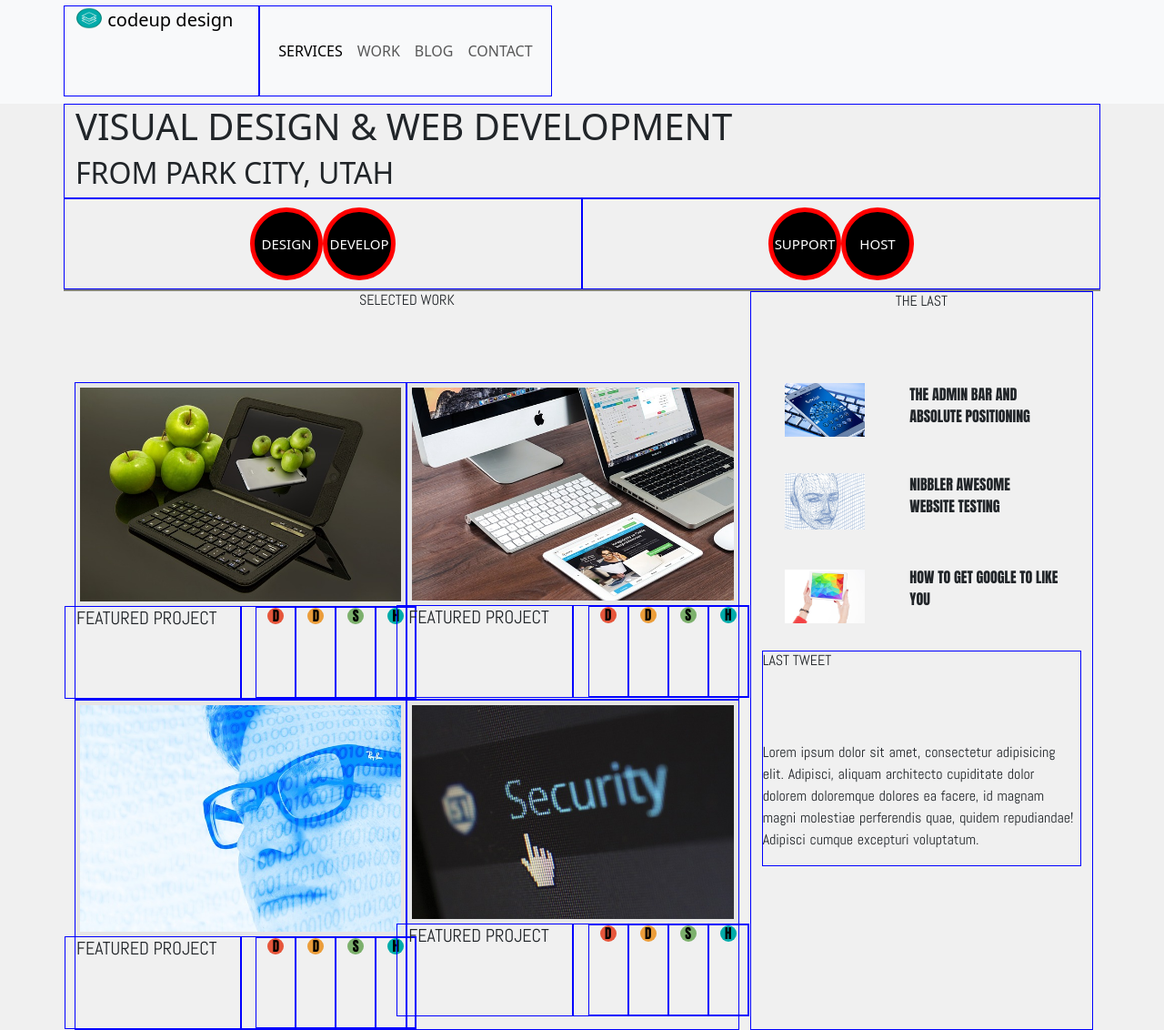
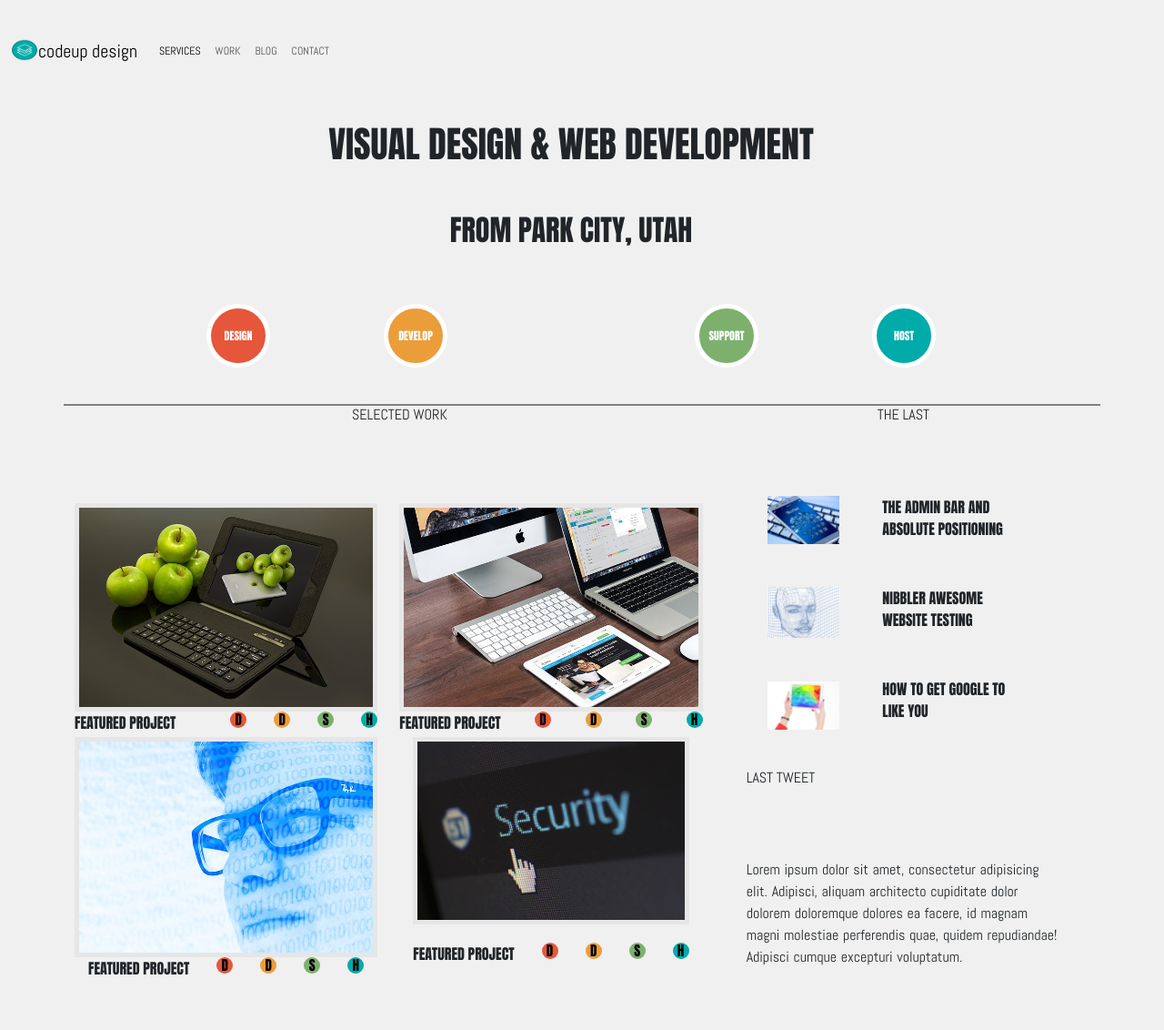
Before and after one commit to mark19242/Codeup-Design-Project, a plain HTML site: page Codeup Design Project.html in a window 1280 px wide. Shown: the part 2-1134 px from the top of the page at 91% size. After the commit the page ends 1082 px from the top, so only its background shows below. Drawn offline with nearby package versions, Linux system fonts and the light colour scheme.

Commit message:
did more work

```diff
--- a/CSS/codeup-design-project.css
+++ b/CSS/codeup-design-project.css
@@ -3,44 +3,76 @@
 @import url('https://fonts.googleapis.com/css2?family=Anton&display=swap');
 @import url('https://fonts.googleapis.com/css2?family=Abel&display=swap');
 
-body {
+.body {
     background-color: #f0f0f0;
 }
-
+.row {
+    min-height: 100px;
+    width: 100%;
+}
+.col {
+    width: 100%;
+}
+.col.left {
+    width: calc(50% - 50px);
+}
+.col.right {
+    padding-left: 10px;
+}
 .circle {
-    width: 80px;
-    height: 80px;
+    width: 70px;
+    height: 70px;
     border-radius: 50%;
-    border: 5px solid red;
-    font-size: 15px;
-    color: #fff;
+    border: 5px solid white;
+    font-size: .75em;
+    font-family: 'Anton', sans-serif;
+    color: white;
     text-align: center;
-    background: #000;
-
-
 }
-
-.col {
-    min-height: 100px;
-    border: 1px solid blue;
+.design {
+    background: #E6563B;
 }
-
+.develop {
+    background: #EB9D3A;
+}
+.support {
+    background: #7CB06C;
+}
+.host {
+    background: #00ABA9;
+}
+.navbar-brand {
+    font-family: 'Abel', sans-serif;
+}
+.nav-item {
+    font-family: 'Abel', sans-serif;
+    font-size: .75em;
+    text-transform: uppercase;
+}
+h1, h2 {
+    font-family: 'Anton', sans-serif;
+    text-align: center;
+    text-transform: uppercase;
+    padding: 20px;
+}
+.circles {
+    padding: 20px;
+}
 .row .circle {
     align-content: space-between;
 }
-
 .container.hero {
     border-bottom: 2px solid gray;
+    padding-bottom: 20px;
 }
-
 .container.body {
     padding-right: 20px;
 }
-
 .img-fluid {
     border: 5px solid #E6E6E6;
+    height: calc(100% -100px);
+    width: calc(100% -100px);
 }
-
 .circleA {
     width: 18px;
     height: 18px;
@@ -51,7 +83,6 @@ body {
     text-align: center;
     background: #E6563B;
 }
-
 .circleB {
     width: 18px;
     height: 18px;
@@ -62,7 +93,6 @@ body {
     text-align: center;
     background: #EB9D3A;
 }
-
 .circleC {
     width: 18px;
     height: 18px;
@@ -73,7 +103,6 @@ body {
     text-align: center;
     background: #7CB06C;
 }
-
 .circleD {
     width: 18px;
     height: 18px;
@@ -84,84 +113,56 @@ body {
     text-align: center;
     background: #00ABA9;
 }
-
-
 .security {
-    height: fit-content;
+    height: calc(80% - 10px);
 }
-
 .body.hidden {
     display: flex;
     align-items: center;
     justify-content: center;
-
 }
-
-
 span {
     font-family: 'Anton', sans-serif;
-
-
 }
-
 p {
     font-family: 'Abel', sans-serif;
-
     word-spacing: 1px;
 }
-
 h5 {
     font-family: 'Abel', sans-serif;
     text-align: left;
+    width: min-content;
 }
-
 .right-header {
     margin-bottom: 80px;
-
 }
-
 h6 {
     font-family: 'Abel', sans-serif;
     margin-bottom: 80px;
-
 }
-
-
 .hidden-pics-mobile {
     height: fit-content;
     margin-bottom: 40px;
 }
-
 .hidden-pics-head {
-
     height: fit-content;
     margin-bottom: 40px;
-
 }
-
 .hidden-pics-ipad {
-
     height: fit-content;
     margin-top: 4px;
     margin-bottom: 30px;
 }
-
 .hidden-pics {
-
     margin-bottom: 80px;
-
-
 }
-
 .text {
     padding-top: 50px;
     padding-bottom: 50px;
 }
-
 .left-title {
     text-align: left;
 }
-
 .left-paragraph {
     text-align: left;
 }
--- a/Codeup Design Project.html
+++ b/Codeup Design Project.html
@@ -1,23 +1,25 @@
 <!DOCTYPE html>
 <html lang="en">
 <head>
+    <meta name="viewport"
+          content="width=device-width, user-scalable=no, initial-scale=1.0, maximum-scale=1.0, minimum-scale=1.0">
     <meta charset="UTF-8">
     <title>Codeup Design Project</title>
     <link rel="stylesheet" href="./CSS/codeup-design-project.css">
 </head>
-<body>
-<header class="page-wrapper bg-body-tertiary ">
-    <nav class="navbar navbar-expand-lg bg-body-tertiary">
-        <div class="container ">
+<body class="body">
+<header class="page-wrapper">
+    <nav class="navbar navbar-expand-lg">
+        <div class="container-fluid">
             <div class="row">
-                <div class="col">
+                <div class="col d-flex justify-content-between align-items-center">
                     <a class="navbar-brand" href="#">
                         <img src="./images/logo.png" alt="Logo" width="30" height="24"
-                             class="d-inline-block align-text-top">
-                        codeup design
-                    </a>
-                </div>
-                <div class="col d-flex flex-grow-1">
+                             class="d-inline-block align-text-top">codeup design</a>
+                    <button class="navbar-toggler" type="button" data-bs-toggle="collapse" data-bs-tartet="#navbarNav"
+                            aria-controls="navbarNav" aria-expanded="false" aria-label="Toggle navigation"><span
+                            class="navbar-toggler-icon"></span>
+                    </button>
                     <div class="collapse navbar-collapse" id="navbarNav">
                         <ul class="navbar-nav">
                             <li class="nav-item">
@@ -42,126 +44,79 @@
 <div class="container hero">
     <div class="row">
         <div class="col">
-            <h1>VISUAL DESIGN & WEB DEVELOPMENT</h1>
-            <h2>FROM PARK CITY, UTAH</h2>
+            <h1>Visual Design & Web Development</h1>
         </div>
     </div>
     <div class="row">
-        <div class="col col-sm-12 col-md-6 d-flex align-items-center justify-content-center">
-            <div class="circle d-flex justify-content-center align-items-center">DESIGN</div>
-            <div class="circle d-flex justify-content-center align-items-center">DEVELOP</div>
+        <div class="col">
+            <h2>From Park City, Utah</h2>
         </div>
-        <div class="col col-sm-12 col-md-6 d-flex align-items-center justify-content-center">
-            <div class="circle d-flex justify-content-center align-items-center">SUPPORT</div>
-            <div class="circle d-flex justify-content-center align-items-center">HOST</div>
+    </div>
+    <div class="row circles d-flex col-xs-12 col-md-6 col-lg-6 col-xl-6 flex-wrap">
+        <div class="col left d-flex align-items-center justify-content-evenly">
+            <div class="circle design d-flex justify-content-center align-items-center">DESIGN</div>
+            <div class="circle develop d-flex justify-content-center align-items-center">DEVELOP</div>
+        </div>
+        <div class="col right d-flex align-items-center justify-content-evenly">
+            <div class="circle support d-flex justify-content-center align-items-center">SUPPORT</div>
+            <div class="circle host d-flex justify-content-center align-items-center">HOST</div>
         </div>
     </div>
 </div>
 <div class="container body">
-    <div class="row text-center ">
-        <div class="col-8 d-flex flex-wrap ">
+    <div class="row text-center d-flex flex-wrap" style="width: 100%">
+        <div class="d-flex col-xs-12 col-sm-12 col-md-12 col-lg-8 flex-wrap">
+            <div class="d-flex col-12 flex-wrap">
                 <h6 style="width: 100%">SELECTED WORK</h6>
-            <div class="col col-xs-12 col-md-6">
+            </div>
+            <div class="row d-flex col-6">
+                <div class="col d-flex flex-wrap justify-content-between">
                     <img src="./images/apple-ipad.jpg" class="img-fluid">
-                <div class="row">
-                    <div class="col col-lg-6">
-                        <h5>FEATURED PROJECT</h5>
+                    <br>
+                    <span>FEATURED PROJECT</span>
+                    <br>
+                    <span class="circleA  d-flex justify-content-center align-items-center">D</span>
+                    <span class="circleB  d-flex justify-content-center align-items-center">D</span>
+                    <span class="circleC  d-flex justify-content-center align-items-center">S</span>
+                    <span class="circleD  d-flex justify-content-center align-items-center">H</span>
                 </div>
-                    <div class="col">
-                        <div class="row row-cols-auto justify-content-end">
-                            <div class="col">
-                                <div class="circleA  d-flex justify-content-center align-items-center">D</div>
-                            </div>
-                            <div class="col">
-                                <div class="circleB  d-flex justify-content-center align-items-center">D</div>
-                            </div>
-                            <div class="col">
-                                <div class="circleC  d-flex justify-content-center align-items-center">S</div>
-                            </div>
-                            <div class="col">
-                                <div class="circleD  d-flex justify-content-center align-items-center">H</div>
-                            </div>
-                        </div>
-                    </div>
-                </div>
-            </div>
-            <div class="col col-xs-12 col-md-6">
+
+                <div class="col d-flex flex-wrap justify-content-between">
                     <img src="./images/macbook.jpg" class="img-fluid">
-                <div class="row">
-                    <div class="col col-lg-6">
-                        <h5>FEATURED PROJECT</h5>
-                    </div>
-                    <div class="col">
-                        <div class="row row-cols-auto justify-content-end">
-                            <div class="col">
-                                <div class="circleA  d-flex justify-content-center align-items-center">D</div>
-                            </div>
-                            <div class="col">
-                                <div class="circleB  d-flex justify-content-center align-items-center">D</div>
-                            </div>
-                            <div class="col">
-                                <div class="circleC  d-flex justify-content-center align-items-center">S</div>
-                            </div>
-                            <div class="col">
-                                <div class="circleD  d-flex justify-content-center align-items-center">H</div>
-                            </div>
-                        </div>
-                    </div>
-                </div>
-            </div>
-            <div class="col col-xs-12 col-md-6">
-                <img src="./images/man.jpg" class="img-fluid">
-                <div class="row">
-                    <div class="col col-lg-6">
-                        <h5>FEATURED PROJECT</h5>
-                    </div>
-                    <div class="col">
-                        <div class="row row-cols-auto justify-content-end">
-                            <div class="col">
-                                <div class="circleA  d-flex justify-content-center align-items-center">D</div>
-                            </div>
-                            <div class="col">
-                                <div class="circleB  d-flex justify-content-center align-items-center">D</div>
-                            </div>
-                            <div class="col">
-                                <div class="circleC  d-flex justify-content-center align-items-center">S</div>
-                            </div>
-                            <div class="col">
-                                <div class="circleD  d-flex justify-content-center align-items-center">H</div>
-                            </div>
-                        </div>
-                    </div>
-                </div>
-            </div>
-            <div class="col col-xs-12 col-md-6 ">
-                <img src="./images/security.jpg" class="img-fluid security">
-                <div class="row">
-                    <div class="col col-lg-6 col-md-6 ">
-                        <h5>FEATURED PROJECT</h5>
-                    </div>
-                    <div class="col ">
-                        <div class="row row-cols-auto justify-content-end">
-                            <div class="col ">
-                                <div class="circleA  d-flex justify-content-center align-items-center">D</div>
-                            </div>
-                            <div class="col">
-                                <div class="circleB  d-flex justify-content-center align-items-center">D</div>
-                            </div>
-                            <div class="col">
-                                <div class="circleC  d-flex justify-content-center align-items-center">S</div>
-                            </div>
-                            <div class="col">
-                                <div class="circleD  d-flex justify-content-center align-items-center">H</div>
-                            </div>
-                        </div>
-                    </div>
-                </div>
+                    <span>FEATURED PROJECT</span>
+                    <span class="circleA  d-flex justify-content-center align-items-center">D</span>
+                    <span class="circleB  d-flex justify-content-center align-items-center">D</span>
+                    <span class="circleC  d-flex justify-content-center align-items-center">S</span>
+                    <span class="circleD  d-flex justify-content-center align-items-center">H</span>
                 </div>
             </div>
 
-        <div class="col d-flex d-none d-lg-block hidden">
+            <div class="row d-flex col-6">
+                <div class="col d-flex flex-wrap justify-content-around">
+                    <img src="./images/man.jpg" class="img-fluid">
+                    <span>FEATURED PROJECT</span>
+                    <span class="circleA  d-flex justify-content-center align-items-center">D</span>
+                    <span class="circleB  d-flex justify-content-center align-items-center">D</span>
+                    <span class="circleC  d-flex justify-content-center align-items-center">S</span>
+                    <span class="circleD  d-flex justify-content-center align-items-center">H</span>
+                </div>
+
+                <div class="col d-flex flex-wrap justify-content-around">
+                    <img src="./images/security.jpg" class="img-fluid security">
+                    <span>FEATURED PROJECT</span>
+                    <span class="circleA  d-flex justify-content-center align-items-center">D</span>
+                    <span class="circleB  d-flex justify-content-center align-items-center">D</span>
+                    <span class="circleC  d-flex justify-content-center align-items-center">S</span>
+                    <span class="circleD  d-flex justify-content-center align-items-center">H</span>
+
+                </div>
+            </div>
+
+        </div>
+
+        <div class="d-flex col-lg-4 col-xs-0 col-sm-0 col-md-0">
+            <div class="col d-flex col-lg-6 d-none d-lg-block hidden">
                 <h6 class="right-header"> THE LAST </h6>
-
                 <div>
                     <div class="row d-flex justify-content-evenly text-start">
                         <img src="./images/mobile-phone.jpg" class="hidden-pics-mobile" style="width: 30%">
@@ -185,14 +140,15 @@
 
                 <div class="col">
                     <h6 class="left-title">LAST TWEET</h6>
-                <p class="left-paragraph">Lorem ipsum dolor sit amet, consectetur adipisicing elit. Adipisci, aliquam
+                    <p class="left-paragraph">Lorem ipsum dolor sit amet, consectetur adipisicing elit. Adipisci,
+                        aliquam
                         architecto cupiditate
                         dolor
                         dolorem doloremque dolores ea facere, id magnam magni molestiae perferendis quae, quidem
                         repudiandae!
                         Adipisci cumque excepturi voluptatum.</p>
                 </div>
-
+            </div>
         </div>
     </div>
 </div>
```
Lines whose indentation alone changed are shown as unchanged.
